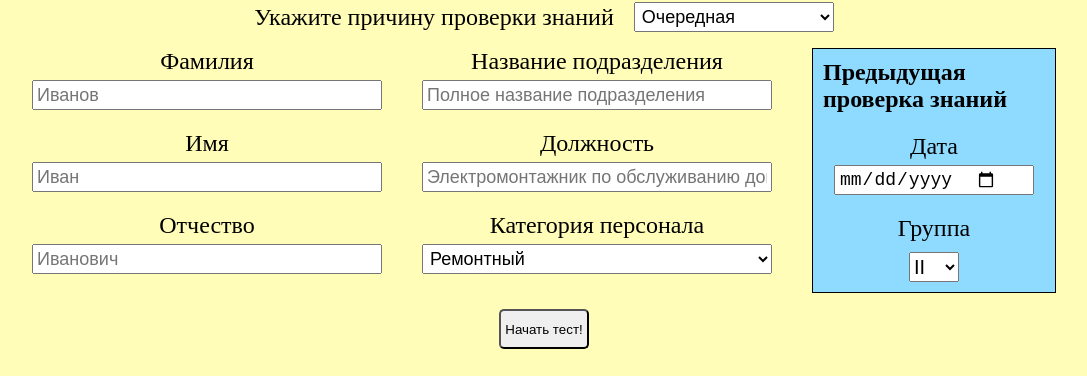
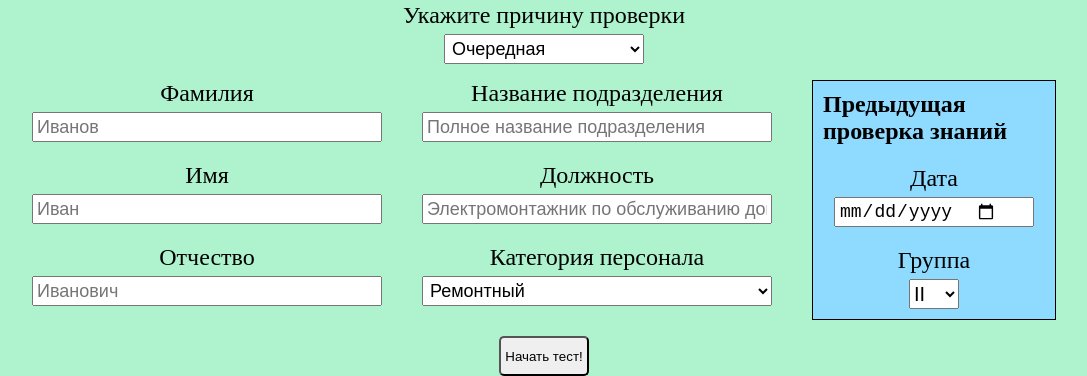
Before and after one commit to 1G000/electrical-safety-app, a website built with Vite: page index.html in a window 1280 px wide. Shown: the part 486-862 px from the top of the page, without its empty margins (96-1183 px from the left). Before the commit the page ends 835 px from the top, so only its background shows below. Built offline with nearby package versions, Linux system fonts and the light colour scheme.

Commit message:
refactor: functions

```diff
--- /dev/null
+++ b/src/components/button/button.ts
@@ -0,0 +1,14 @@
+export enum ButtonTypes {
+    Button = "button",
+    Submit = "submit",
+    Reset = "reset",
+  }
+
+  export function createBtn(className: string, text: string, type?: ButtonTypes ){
+   const btn = <HTMLButtonElement>document.createElement('button');
+   btn.textContent = text;
+   btn.value = 'start!';
+   btn.type = type ? type : 'button'
+   btn.classList.add(className);
+  return btn
+  }
--- /dev/null
+++ b/src/components/dateInput/dateInput.ts
@@ -0,0 +1,14 @@
+export function createInputDate(): HTMLDivElement {
+    const dateField = <HTMLDivElement>document.createElement('div');
+    dateField.classList.add('input-field');
+    const previousDate = document.createElement('input');
+    previousDate.type = 'date';
+    previousDate.id = 'previous-date';
+    previousDate.name = `dateForm`;
+    const previousDateTitle = document.createElement('label');
+    previousDateTitle.classList.add('login-form-label');
+    previousDateTitle.innerHTML = `Дата`;
+    previousDateTitle.setAttribute('for', `dateForm`);
+    dateField.append(previousDateTitle, previousDate);
+    return dateField;
+  }
--- /dev/null
+++ b/src/components/input/input.ts
@@ -0,0 +1,21 @@
+export function createInput(
+    name: string,
+    labelText: string,
+    placeholder: string,
+  ): HTMLDivElement {
+    const inputField = <HTMLDivElement>document.createElement('div');
+    inputField.classList.add('input-field');
+    const label = <HTMLLabelElement>document.createElement('label');
+    label.classList.add('login-form-label');
+    label.innerHTML = `${labelText}`;
+    label.setAttribute('for', `${name}`);
+    inputField.append(label);
+    const input = <HTMLInputElement>document.createElement('input');
+    input.type = 'text';
+    input.id = `${name}`;
+    input.name = `${name}`;
+    input.placeholder = `${placeholder}`;
+    input.setAttribute('autocomplete', 'off');
+    inputField.append(input);
+    return inputField;
+  }
--- a/src/components/loginForm/loginForm.scss
+++ b/src/components/loginForm/loginForm.scss
@@ -16,7 +16,7 @@
     }
   }
 
-  #currentGroup,
+  #groups-list,
   #assignedGroup {
     font-size: 20px;
     width: 50px;
--- a/src/components/loginForm/loginForm.ts
+++ b/src/components/loginForm/loginForm.ts
@@ -2,55 +2,11 @@ import './loginForm.scss';
 import { createHeading, createTest } from '../testPage/testPage';
 import { groups, reasons, personalTypes } from '../../data/data';
 import { User } from '../interfaces';
-
-function createSelect(id: string, area: string, arr: string[]) {
-  const cont = document.querySelector('.' + area);
-  if (cont) {
-    const groupChangeSelect = document.createElement('select');
-    groupChangeSelect.id = id;
-    arr.forEach((gr) => {
-      const group = document.createElement('option');
-      group.innerHTML = gr;
-      group.value = gr;
-      groupChangeSelect.append(group);
-    });
-    cont.append(groupChangeSelect);
-  }
-}
-
-function createPersSelect(arr: string[]): HTMLDivElement {
-  const persField = <HTMLDivElement>document.createElement('div');
-  persField.classList.add('input-field');
-  const groupChangeSelect = document.createElement('select');
-  groupChangeSelect.id = 'pers-select';
-  arr.forEach((gr) => {
-    const group = document.createElement('option');
-    group.innerHTML = gr;
-    group.value = gr;
-    groupChangeSelect.append(group);
-  });
-  const persTitle = document.createElement('label');
-  persTitle.classList.add('login-form-label');
-  persTitle.innerHTML = `Категория персонала`;
-  persTitle.setAttribute('for', `groupChangeSelect`);
-  persField.append(persTitle, groupChangeSelect);
-  return persField;
-}
-
-function createInputDate(): HTMLDivElement {
-  const dateField = <HTMLDivElement>document.createElement('div');
-  dateField.classList.add('input-field');
-  const previousDate = document.createElement('input');
-  previousDate.type = 'date';
-  previousDate.id = 'previous-date';
-  previousDate.name = `dateForm`;
-  const previousDateTitle = document.createElement('label');
-  previousDateTitle.classList.add('login-form-label');
-  previousDateTitle.innerHTML = `Дата`;
-  previousDateTitle.setAttribute('for', `dateForm`);
-  dateField.append(previousDateTitle, previousDate);
-  return dateField;
-}
+import { createInputDate } from '../dateInput/dateInput';
+import { createInput } from '../input/input';
+import { createSelect } from '../select/select';
+import { createBtn } from '../button/button';
+import { ButtonTypes } from '../button/button';
 
 export const currentUser: User = {
   reason: '',
@@ -64,26 +20,26 @@ export const currentUser: User = {
   departament: '',
 };
 
-function createInputField(
-  name: string,
-  labelText: string,
-  placeholder: string,
-): HTMLDivElement {
-  const inputField = <HTMLDivElement>document.createElement('div');
-  inputField.classList.add('input-field');
-  const label = <HTMLLabelElement>document.createElement('label');
-  label.classList.add('login-form-label');
-  label.innerHTML = `${labelText}`;
-  label.setAttribute('for', `${name}`);
-  inputField.append(label);
-  const input = <HTMLInputElement>document.createElement('input');
-  input.type = 'text';
-  input.id = `${name}`;
-  input.name = `${name}`;
-  input.placeholder = `${placeholder}`;
-  input.setAttribute('autocomplete', 'off');
-  inputField.append(input);
-  return inputField;
+interface  InputEntry {
+  id: string,
+  label: string,
+  defaultValue: string
+}
+
+const inputData: InputEntry[] = [
+  { id: 'name-input', label: 'Имя', defaultValue: 'Иван' },
+  { id: 'surname-input', label: 'Фамилия', defaultValue: 'Иванов' },
+  { id: 'thirdname-input', label: 'Отчество', defaultValue: 'Иванович' },
+  { id: 'profession-input', label: 'Должность', defaultValue: 'Электромонтажник по обслуживанию домовых систем' },
+  { id: 'departament-input', label: 'Название подразделения', defaultValue: 'Полное название подразделения' },
+];
+
+function createInputs (data: InputEntry[]): { [key: string]: HTMLDivElement } {
+  const inputs: { [key: string]: HTMLDivElement } = {};
+  data.forEach((entry: InputEntry) => {
+    inputs[entry.id] = createInput(entry.id, entry.label, entry.defaultValue);
+  });
+  return inputs;
 }
 
 function submitHandler(event: Event): void {
@@ -100,7 +56,7 @@ function submitHandler(event: Event): void {
   const personalType = (<HTMLSelectElement>(
     document.querySelector('#pers-select')
   )).value;
-  const group = (<HTMLSelectElement>document.querySelector('#currentGroup'))
+  const group = (<HTMLSelectElement>document.querySelector('#groups-list'))
     .value;
   const previousDate = (<HTMLInputElement>(
     document.querySelector('#previous-date')
@@ -119,88 +75,54 @@ function submitHandler(event: Event): void {
   currentUser.group = group;
   currentUser.previousDate = previousDate.split('-').reverse().join('.');
   currentUser.departament = departament;
-  console.log(currentUser);
   createHeading();
   createTest();
+}
+
+
+function createDivElement(styleName: string) {
+  const div = <HTMLDivElement>document.createElement('div');
+  div.classList.add(styleName)
+  return div
 }
 
 export default function createLoginForm(): void {
   const container = <HTMLDivElement>document.querySelector('.container');
   container.innerHTML = '';
+  const formTitle = <HTMLHeadingElement>document.createElement('h1');
+  formTitle.innerHTML = '⚡Проверка знаний по электробезопасности⚡';
   const loginForm = <HTMLFormElement>document.createElement('form');
-  const loginFormContainerTop = <HTMLDivElement>document.createElement('div');
-  loginFormContainerTop.classList.add('login-form-container-top');
-  const loginFormContainer = <HTMLDivElement>document.createElement('div');
-  loginFormContainer.classList.add('login-form-container');
-  const loginFormContainerCenter = <HTMLDivElement>(
-    document.createElement('div')
-  );
-  loginFormContainerCenter.classList.add('login-form-container-center');
-  const loginFormLeft = <HTMLDivElement>document.createElement('div');
-  loginFormLeft.classList.add('login-form-left');
-  const loginFormRight = <HTMLDivElement>document.createElement('div');
-  loginFormRight.classList.add('login-form-right');
+  loginForm.method = 'get';
+  loginForm.classList.add('login-form');
+
+  const loginFormContainerTop = createDivElement('login-form-container-top')
+  const loginFormContainer = createDivElement('login-form-container')
+  const loginFormContainerCenter = createDivElement('login-form-container-center')
+  const loginFormLeft = createDivElement('login-form-left')
+  const loginFormRight = createDivElement('login-form-right')
+
   loginFormContainer.append(
     loginFormLeft,
     loginFormRight,
     loginFormContainerCenter,
   );
-  loginForm.method = 'get';
-  loginForm.classList.add('login-form');
-
-  const formTitle = <HTMLHeadingElement>document.createElement('h1');
-  const reasonTitle = <HTMLHeadingElement>document.createElement('p');
-  reasonTitle.classList.add('login-form-label');
-  reasonTitle.innerHTML = 'Укажите причину проверки знаний';
-  formTitle.innerHTML = '⚡Проверка знаний по электробезопасности⚡';
-  container.append(formTitle);
-  const inputFirstName = createInputField('name-input', 'Имя', 'Иван');
-  const inputSurName = createInputField('surname-input', 'Фамилия', 'Иванов');
-  const inputThirdName = createInputField(
-    'thirdname-input',
-    'Отчество',
-    'Иванович',
-  );
-  const inputProfession = createInputField(
-    'profession-input',
-    'Должность',
-    'Электромонтажник по обслуживанию домовых систем',
-  );
-  const inputDepartment = createInputField(
-    'departament-input',
-    'Название подразделения',
-    'Полное название подразделения',
-  );
-  const persSelect = createPersSelect(personalTypes);
-
+  const inputs = createInputs(inputData);
+  const persSelect = createSelect(personalTypes, 'pers-select', 'Категория персонала' );
+  const reasonsSelect = createSelect(reasons, 'reasons-list', "Укажите причину проверки" );
+  const groupsSelect = createSelect(groups,'groups-list','Группа' ,);
   const inputDate = createInputDate();
-  const loginBtn = <HTMLButtonElement>document.createElement('button');
-  loginBtn.textContent = 'Начать тест!';
-  loginBtn.value = 'start!';
-  loginBtn.type = 'submit';
-  loginBtn.classList.add('login-btn');
-  loginForm.addEventListener('submit', submitHandler);
-  container.append(loginForm);
-  loginForm.append(loginFormContainerTop, loginFormContainer);
-  loginFormContainerTop.append(reasonTitle);
-  createSelect('reasons-list', 'login-form-container-top', reasons);
-  loginFormLeft.append(inputSurName, inputFirstName, inputThirdName);
-  loginFormRight.append(inputDepartment, inputProfession, persSelect);
 
   const currentGroupTitle = document.createElement('h2');
   currentGroupTitle.innerHTML = 'Предыдущая проверка знаний';
   const currentGroupText = <HTMLHeadingElement>document.createElement('p');
   currentGroupText.classList.add('group-text');
-  loginFormContainerCenter.append(currentGroupTitle);
   currentGroupText.innerHTML = 'Группа';
-  // const needGroupText = <HTMLHeadingElement>document.createElement('p');
-  // needGroupText.classList.add('group-text');
-  // needGroupText.innerHTML = 'Требуемая группа по электробезопасности';
-  loginFormContainerCenter.append(inputDate);
-  loginFormContainerCenter.append(currentGroupText);
-  createSelect('currentGroup', 'login-form-container-center', groups);
-  // loginFormContainerCenter.append(needGroupText,inputDate);
-  // createSelect('assignedGroup', 'login-form-container-center', groups);
-
-  loginForm.append(loginBtn);
+  const loginBtn = createBtn('login-btn', 'Начать тест!', ButtonTypes.Submit)
+  loginFormContainerTop.append(reasonsSelect)
+  container.append(formTitle,loginForm);
+  loginForm.append(loginFormContainerTop, loginFormContainer, loginBtn);
+  loginFormLeft.append(inputs['surname-input'], inputs['name-input'], inputs['thirdname-input']);
+  loginFormRight.append(inputs['departament-input'], inputs['profession-input'], persSelect);
+  loginFormContainerCenter.append(currentGroupTitle,inputDate,groupsSelect);
+  loginForm.addEventListener('submit', submitHandler);
 }
--- /dev/null
+++ b/src/components/select/select.ts
@@ -0,0 +1,18 @@
+export function createSelect(arr: string[], id: string, title: string): HTMLDivElement {
+    const container = <HTMLDivElement>document.createElement('div');
+    container.classList.add('input-field');
+    const select = document.createElement('select');
+    select.id = id;
+    arr.forEach((gr) => {
+      const option = document.createElement('option');
+      option.innerHTML = gr;
+      option.value = gr;
+      select.append(option);
+    });
+    const label = document.createElement('label');
+    label.classList.add('login-form-label');
+    label.innerHTML = title;
+    label.setAttribute('for', `${id}`);
+    container.append(label, select);
+    return container;
+  }
--- a/src/style.scss
+++ b/src/style.scss
@@ -6,7 +6,7 @@
 }
 
 body {
-  background-color: rgb(255, 253, 184);
+  background-color: rgb(174, 242, 206);
   width: 100%;
   display: flex;
   flex-direction: column;
@@ -30,7 +30,7 @@ h1 {
   margin: 15px;
   height: 400px;
   width: 80%;
-  background: url('../public/img/11c56059-c499-4fce-9fc8-8b5db389f656.png');
+  background: url("../public/img/11c56059-c499-4fce-9fc8-8b5db389f656.png");
   background-position: center;
   background-repeat: no-repeat;
   background-size: contain;
```
Also changed, not shown: .eslintrc.cjs.
